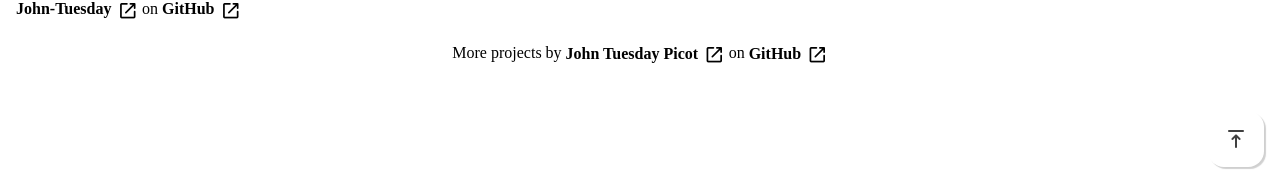
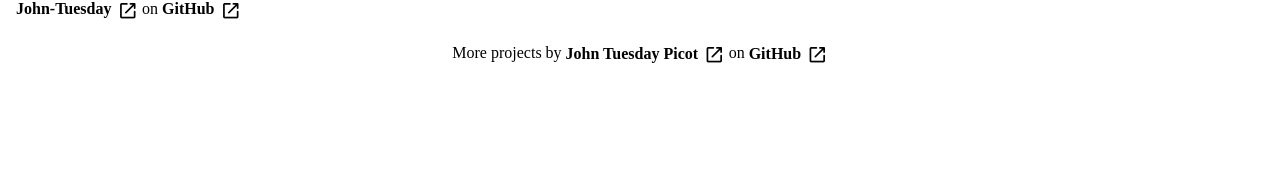
Before and after one commit to John-Tuesday/John-Tuesday.github.io, a Jekyll site: the page built from projects/summary.html, in a window 1280 px wide. Shown: the part 717-897 px from the top of the page. Built offline with Jekyll 4.4.1, drawn with Linux system fonts in a browser that asks for light colours; some web fonts are replaced.

Commit message:
Remove back-to-top includes
This will come back but better.
It should be configured using page variables, not layout or include
variables. Also it should be styled using component classes like FAB
or filled button.

```diff
--- a/_includes/back-to-top.html
+++ /dev/null
@@ -1,5 +0,0 @@
-<aside class="back-to-top-container">
-  <a href="#{{ include.back-to-top-id | default: '' }}" class="back-to-top">
-    <span class="material-symbols-rounded">vertical_align_top</span>
-  </a>
-</aside>
--- a/_layouts/default.html
+++ b/_layouts/default.html
@@ -1,10 +1,8 @@
 ---
 layout: base
-back-to-top-id: ""
 ---
 
 {%- include nav-bar.html -%}
-{%- include back-to-top.html back-to-top-id=layout.back-to-top-id -%}
 
 <main id="main-content">
   {{ content }}
```
